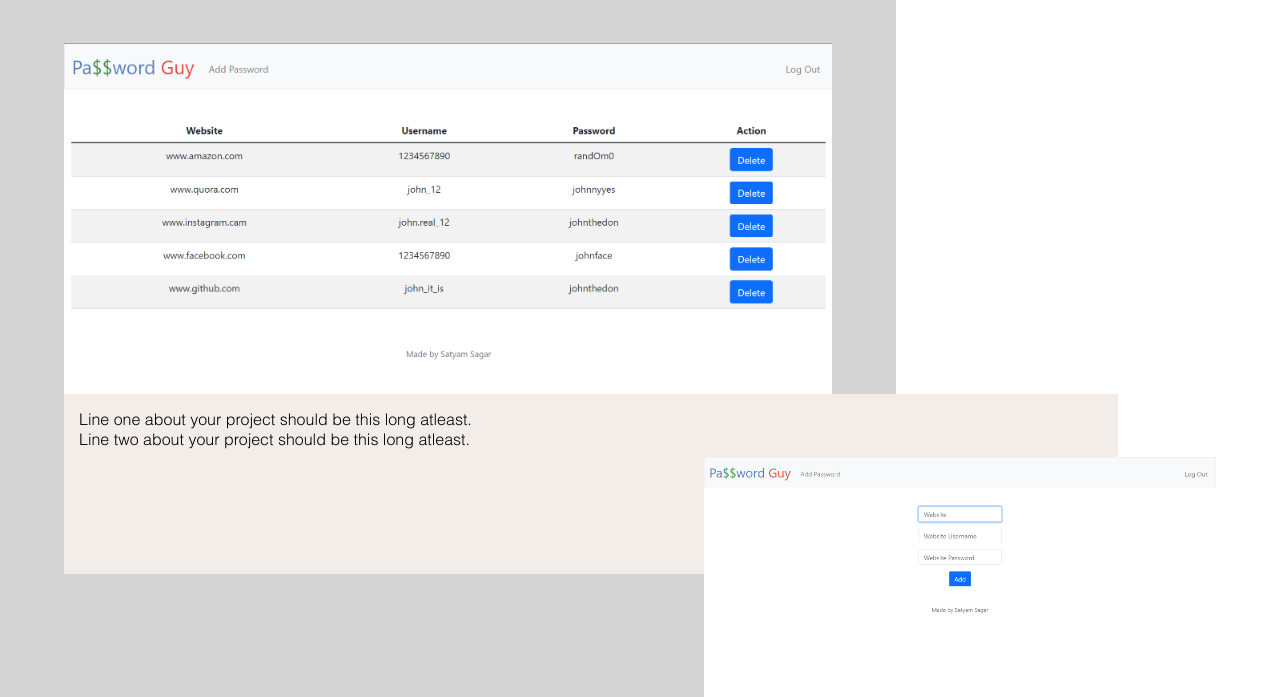
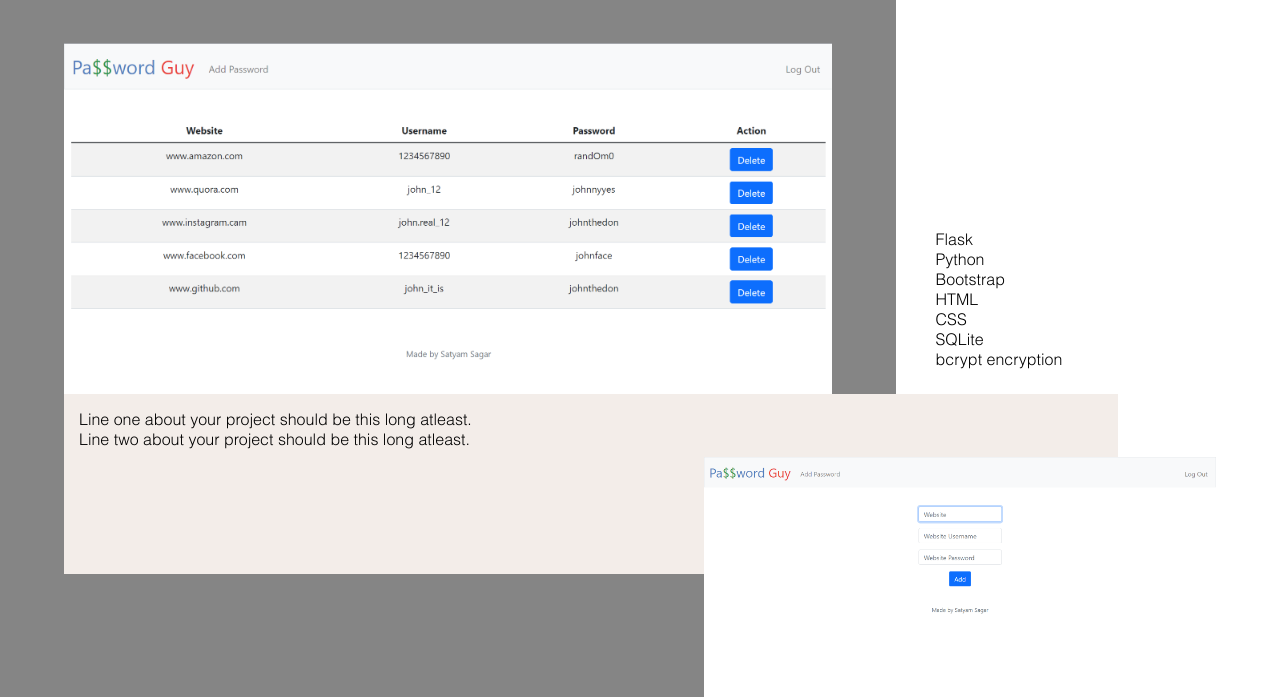
Before and after one commit to satyamrs00/satyamrs00.github.io, a plain HTML site: page index.html in a window 1280 px wide. Shown: the part 776-1473 px from the top of the page. Drawn offline with Linux system fonts and the light colour scheme; a script that the page names is missing.

Commit message:
completed project1 section

```diff
--- a/index.html
+++ b/index.html
@@ -47,12 +47,23 @@
                 <div id="project12">
                     <img id="project1img1" src="/images/project1_1.png" alt="Project Image">
                 </div>
-                <div id="project13">
+                <div data-inviewport="project13" id="project13">
                     Line one about your project should be this long atleast.
                     <br>
                     Line two about your project should be this long atleast.
                 </div>
-                <img id="project1img2" src="/images/project1_2.png" alt="Project Image">
+                <img data-inviewport="project1img2" id="project1img2" src="/images/project1_2.png" alt="Project Image">
+                <div data-inviewport="project14" id="project14">
+                    <ul>
+                        <li>Flask</li>
+                        <li>Python</li>
+                        <li>Bootstrap</li>
+                        <li>HTML</li>
+                        <li>CSS</li>
+                        <li>SQLite</li>
+                        <li>bcrypt encryption</li>
+                    </ul>
+                </div>
             </div>
         </div>
     </body>
--- /dev/null
+++ b/static/script.js
@@ -0,0 +1,16 @@
+document.addEventListener('DOMContentLoaded', () => {
+    const inViewport = (entries, observer) => {
+        entries.forEach(entry => {
+          entry.target.classList.toggle("is-inViewport", entry.isIntersecting);
+        });
+    };
+
+    const Obs = new IntersectionObserver(inViewport);
+    const obsOptions = {}; //See: https://developer.mozilla.org/en-US/docs/Web/API/Intersection_Observer_API#Intersection_observer_options
+
+    // Attach observer to every [data-inviewport] element:
+    const ELs_inViewport = document.querySelectorAll('[data-inviewport]');
+    ELs_inViewport.forEach(EL => {
+        Obs.observe(EL, obsOptions);
+    });
+})
--- a/static/styles.css
+++ b/static/styles.css
@@ -97,13 +97,37 @@ body {
     padding: 0% 0% 0% 5%;
 }
 
+[data-inviewport="project13"] {
+    transition: 1.5s;
+    bottom: -10%;
+    opacity: 0.8;
+  }
+[data-inviewport="project13"].is-inViewport {
+    bottom: 16%;
+    opacity: 1;
+}
+[data-inviewport="project14"] {
+    transition: 2s;
+    transition-delay: 1.5s;
+    opacity: 0;
+}
+[data-inviewport="project14"].is-inViewport {
+    opacity: 1;
+}
+[data-inviewport="project1img2"] {
+    transition: 2s;
+    right: -30%;
+}
+[data-inviewport="project1img2"].is-inViewport {
+    right: 5%;
+}
 #project11 {
     position: relative;
     width: 100%;
     height: 100%;
 }
 #project12 {
-    background-color: #D5D5D5;
+    background-color: #858585;
     height: 700px;
     width : 70%;
 }
@@ -120,12 +144,10 @@ body {
     padding: 15px;
     position: absolute;
     left: 5%;
-    bottom: 16%;
 }
 #project1img2 {
     width: 40%;
     position: absolute;
-    right: 5%;
     bottom: 0%;
 }
 .projecth {
@@ -133,3 +155,16 @@ body {
     margin: 0px;
     padding: 20px;
 }
+#project14 {
+    position: absolute;
+    right: 17%;
+    top: 37%;
+    animation-name: project14;
+    animation-duration: 2s;
+    animation-fill-mode: forwards;
+
+}
+#project14 ul {
+    list-style-type: none;
+    padding: 0;
+}
```
